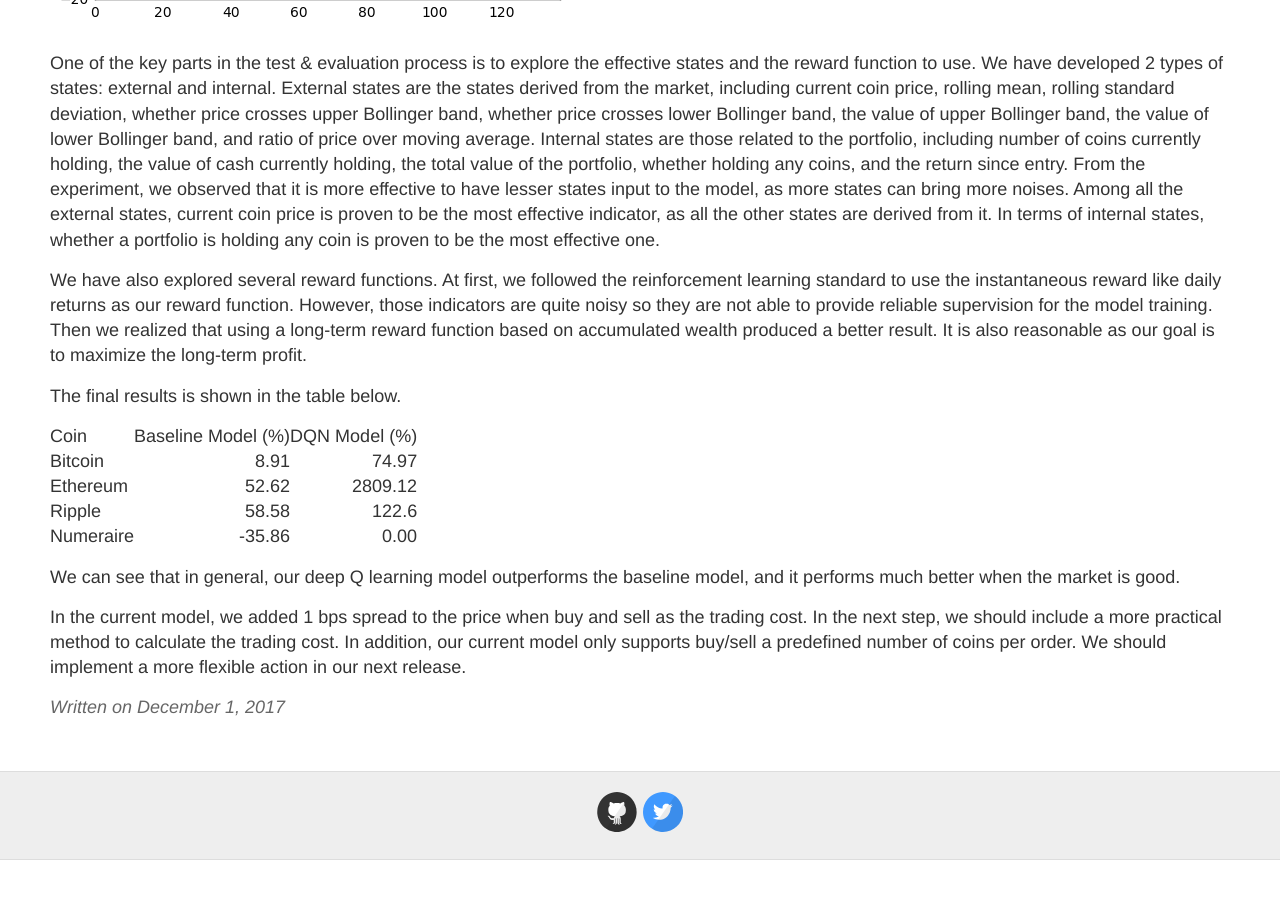
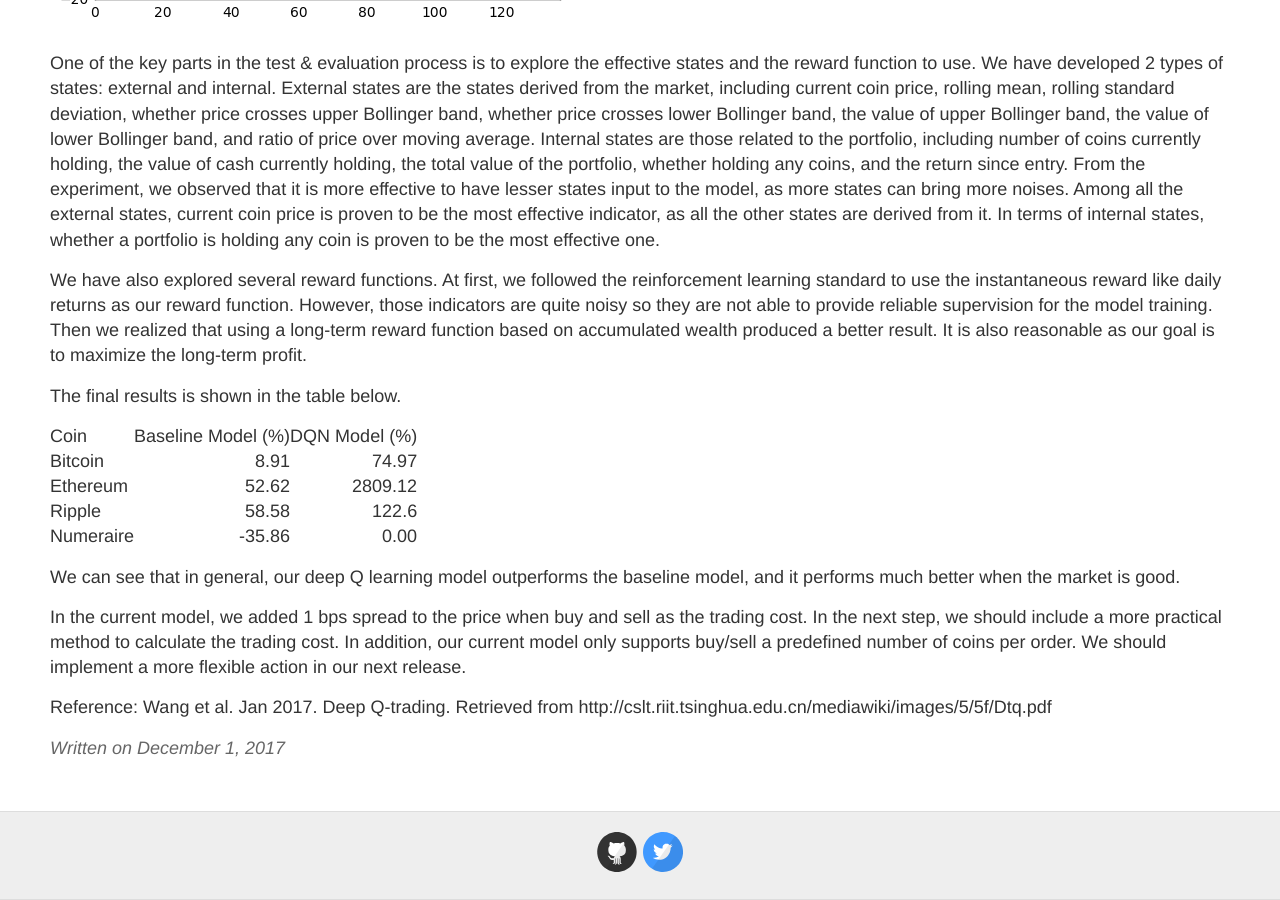
Before and after one commit to GradientTrader/gradienttrader.github.io, a Jekyll site: the page built from _posts/2017-12-01-Test-and-Evaluation.md, in a window 1280 px wide and 900 px high, scrolled down 1995 px. Built offline with Jekyll 4.4.1, drawn with Linux system fonts in a browser that asks for light colours; before the commit the page ends 2855 px from its top, so only the background shows below that.

Commit message:
Add reference

```diff
--- a/_posts/2017-12-01-Test-and-Evaluation.md
+++ b/_posts/2017-12-01-Test-and-Evaluation.md
@@ -41,3 +41,6 @@ The final results is shown in the table below.
 We can see that in general, our deep Q learning model outperforms the baseline model, and it performs much better when the market is good.
 
 In the current model, we added 1 bps spread to the price when buy and sell as the trading cost. In the next step, we should include a more practical method to calculate the trading cost. In addition, our current model only supports buy/sell a predefined number of coins per order. We should implement a more flexible action in our next release.
+
+Reference:
+Wang et al. Jan 2017. Deep Q-trading. Retrieved from http://cslt.riit.tsinghua.edu.cn/mediawiki/images/5/5f/Dtq.pdf
```
